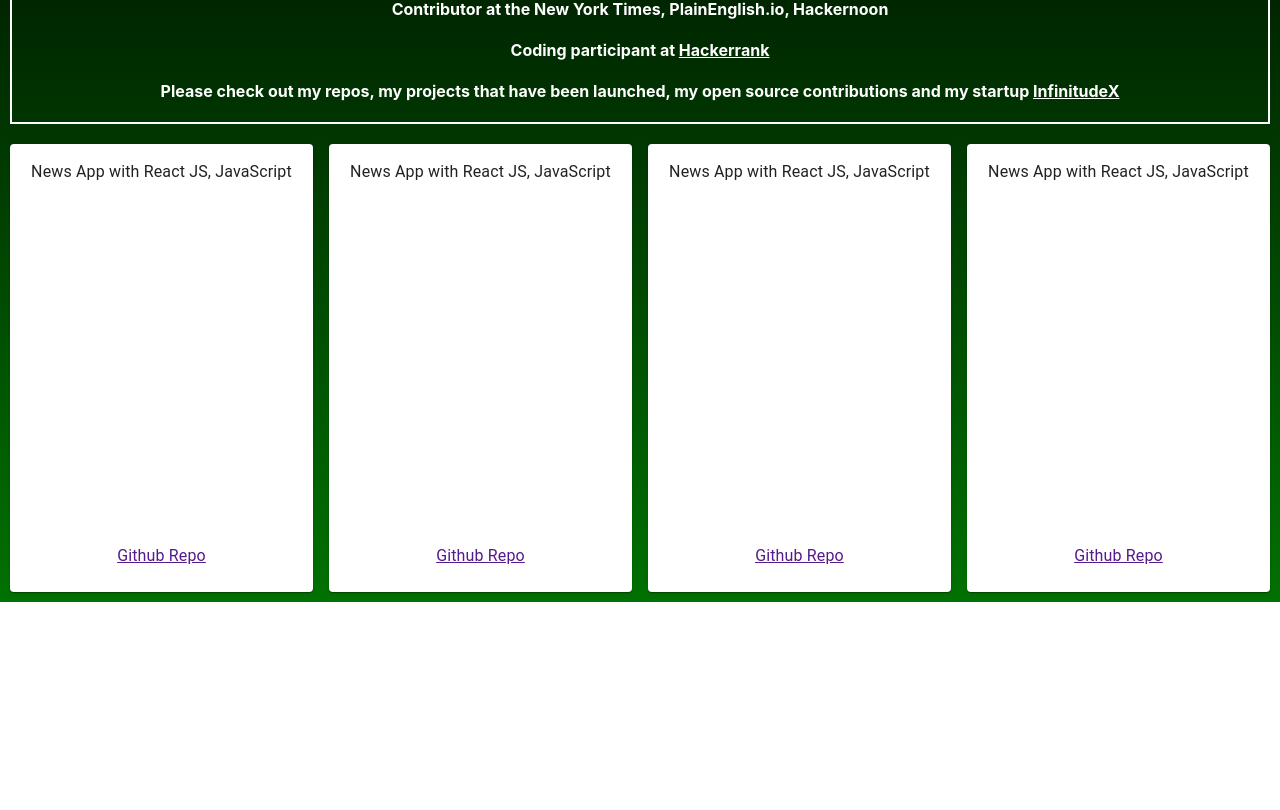
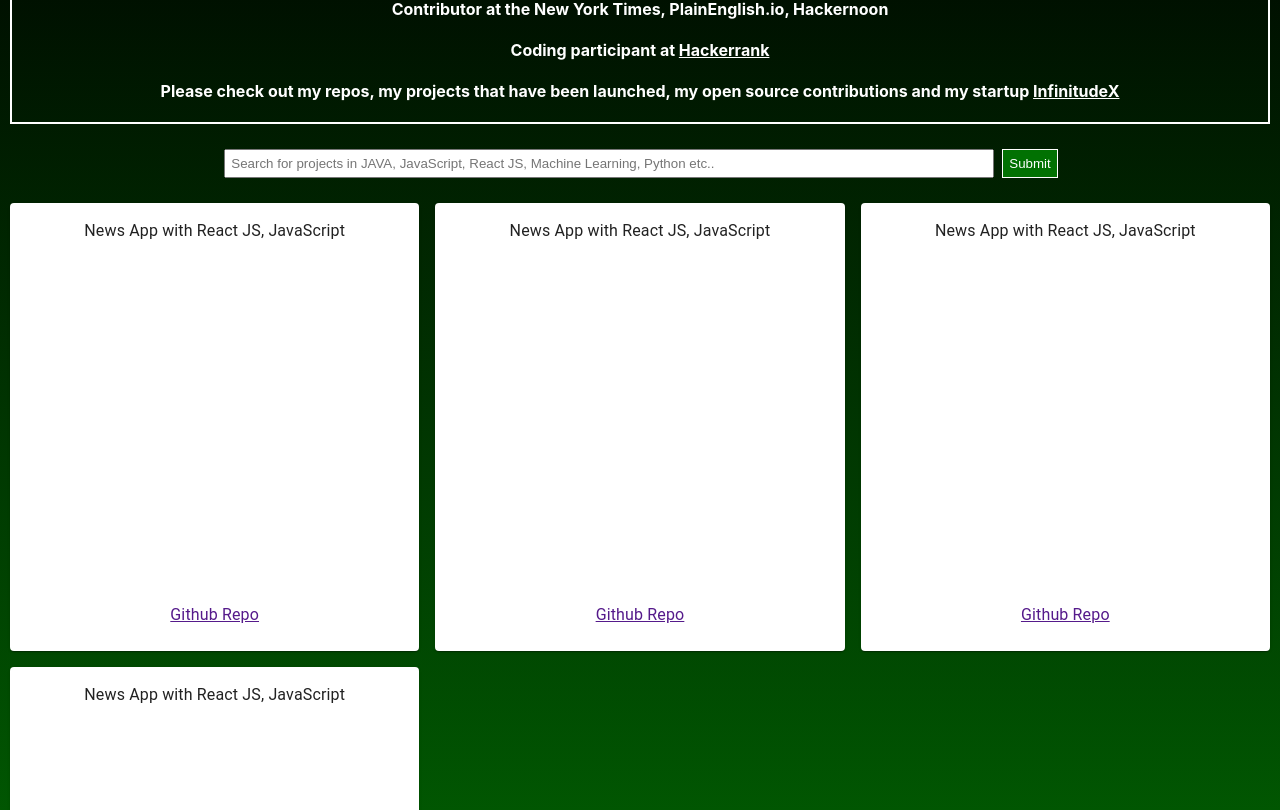
Before and after one commit to SamanjaCartagena/portfolio, a React (Create React App) app: page / in a window 1280 px wide. Shown: the part 530-1340 px from the top of the page. Before the commit the page ends 1132 px from the top, so only its background shows below. Built offline with nearby package versions, Linux system fonts and the light colour scheme.

Commit message:
searchEngine added

```diff
--- a/src/App.js
+++ b/src/App.js
@@ -100,6 +100,11 @@
        <center>
          <Introduction/>
          <br/>
+         <input type="text" placeholder="Search for projects in JAVA, JavaScript, React JS, Machine Learning, Python etc.." style={{ width:'60%', margin:'5px', padding:'5px'}}/>
+            <button style={{padding:'6px', margin:'3px', position:'relative',backgroundColor:'#017102', color:'white', border:'1px solid white'}} >Submit</button>
+
+         <br/>
+         <br/>
        <Videos/>
       </center>
         </div>
--- a/src/Videos.js
+++ b/src/Videos.js
@@ -14,7 +14,7 @@
                 <Grid container direction="column">
 
      <Grid item container spacing={2}>
-       <Grid item xs={0} sm={3} >
+       <Grid item xs={0} sm={0} md={3} lg={4}>
        <Card>
 
       <CardContent>
@@ -28,7 +28,7 @@
        </Card>
        </Grid>
 
-       <Grid item xs={0} sm={3} >
+       <Grid item xs={0} sm={0} md={3} lg={4}>
        <Card>
 
       <CardContent>
@@ -42,7 +42,7 @@
        </Card>
        </Grid>
 
-       <Grid item xs={0} sm={3} >
+       <Grid item xs={0} sm={0} md={3} lg={4}>
        <Card>
 
       <CardContent>
@@ -55,7 +55,7 @@
 
        </Card>
        </Grid>
-       <Grid item xs={0} sm={3} >
+       <Grid item xs={0} sm={0} md={3} lg={4}>
        <Card>
 
       <CardContent>
```
